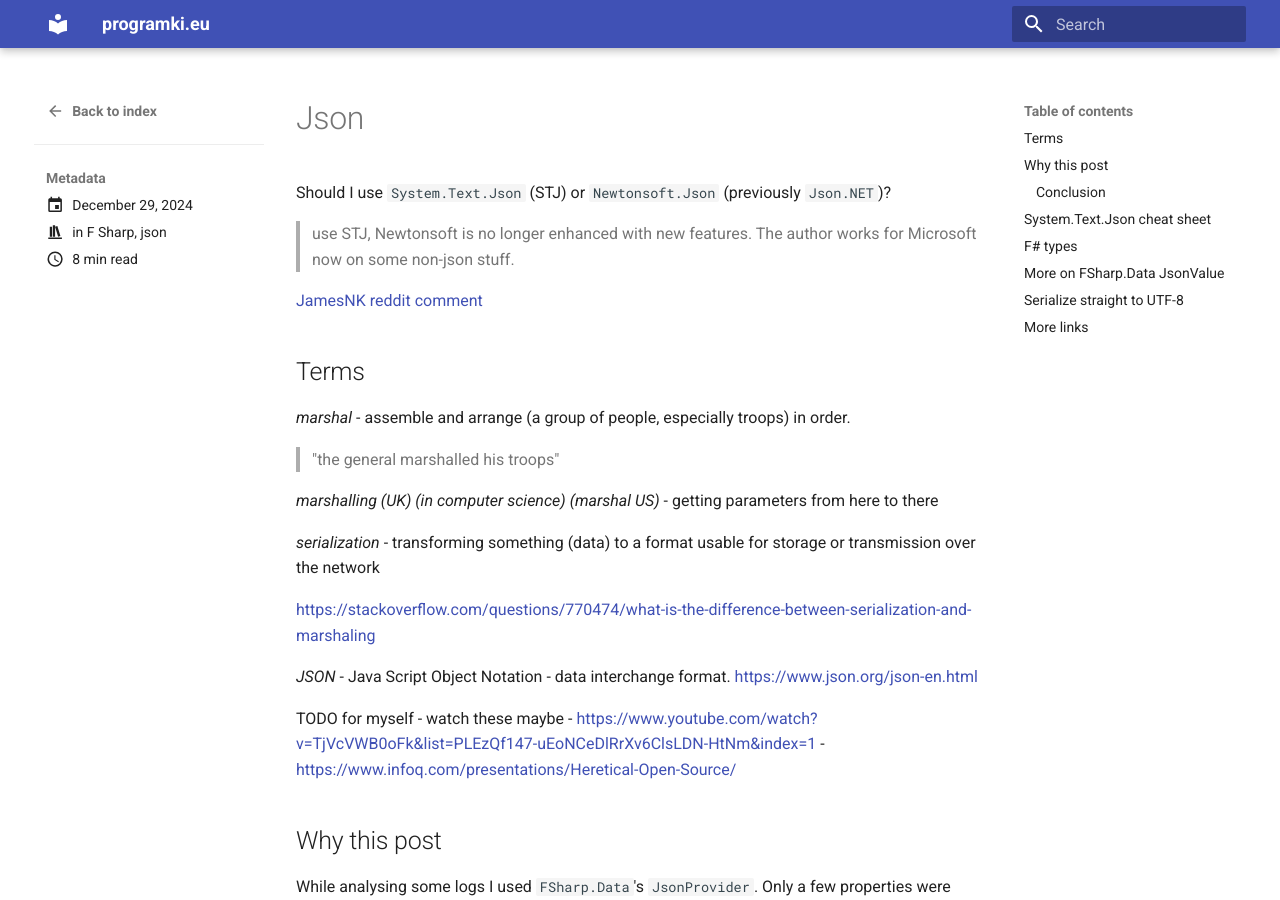
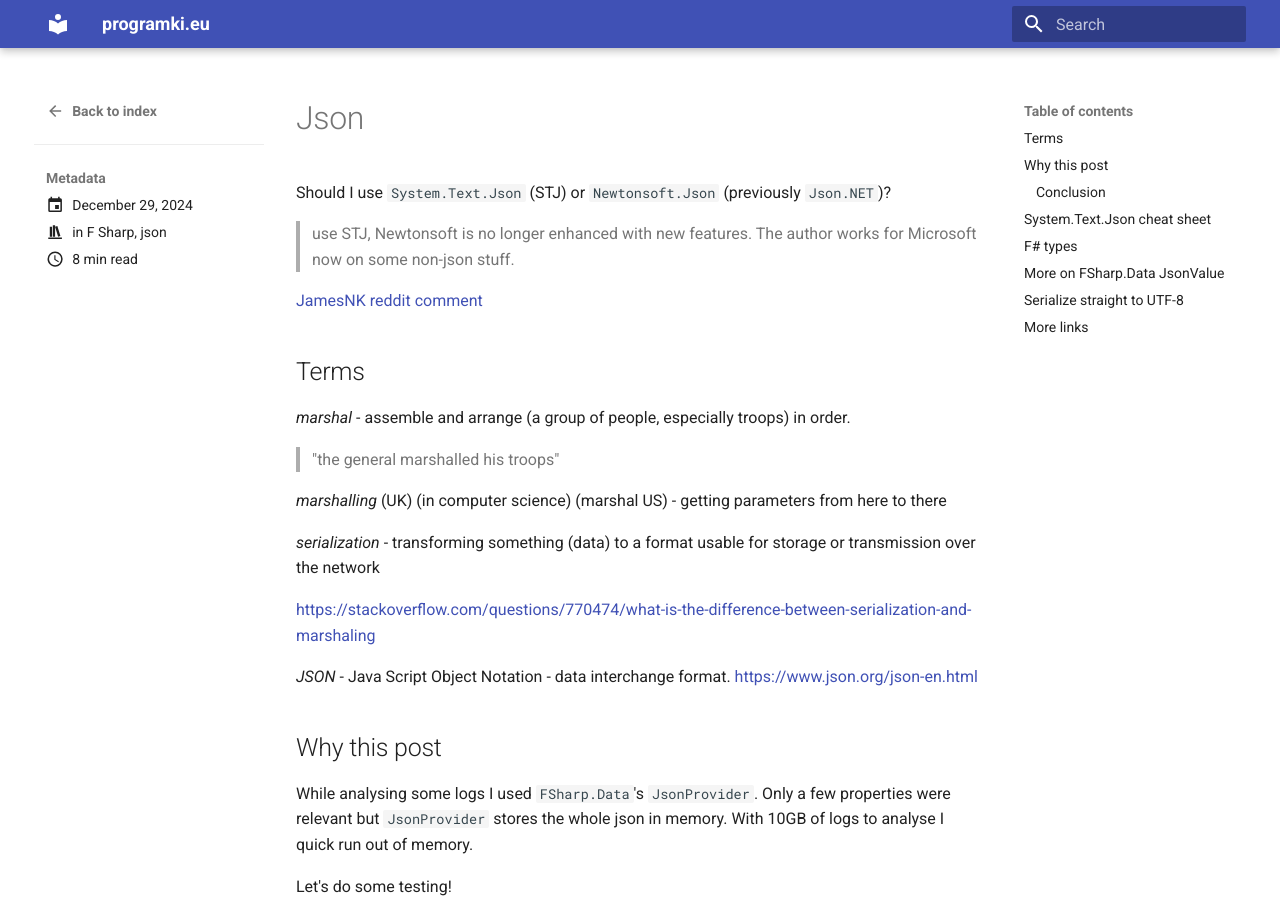
Before and after one commit to inwenis/blog, an MkDocs documentation site: the page built from docs/posts/post19.md, in a window 1280 px wide and 900 px high. Built offline with MkDocs 1.6.1 and Material for MkDocs 9.7.7, drawn with Linux system fonts in a browser that asks for light colours; some of the changed text lies outside the part shown.

Commit message:
reformat

```diff
--- a/docs/posts/post19.md
+++ b/docs/posts/post19.md
@@ -18,7 +18,7 @@ Should I use `System.Text.Json` (STJ) or `Newtonsoft.Json` (previously `Json.NET
 *marshal* - assemble and arrange (a group of people, especially troops) in order.
 > "the general marshalled his troops"
 
-*marshalling (UK) (in computer science) (marshal US)* - getting parameters from here to there
+*marshalling* (UK) (in computer science) (marshal US) - getting parameters from here to there
 
 *serialization* - transforming something (data) to a format usable for storage or transmission over the network
 
@@ -27,9 +27,6 @@ Should I use `System.Text.Json` (STJ) or `Newtonsoft.Json` (previously `Json.NET
 *JSON* - Java Script Object Notation - data interchange format.
 [https://www.json.org/json-en.html](https://www.json.org/json-en.html)
 
-TODO for myself - watch these maybe
- - [https://www.youtube.com/watch?v=TjVcVWB0oFk&list=PLEzQf147-uEoNCeDlRrXv6ClsLDN-HtNm&index=1](https://www.youtube.com/watch?v=TjVcVWB0oFk&list=PLEzQf147-uEoNCeDlRrXv6ClsLDN-HtNm&index=1)
- - [https://www.infoq.com/presentations/Heretical-Open-Source/](https://www.infoq.com/presentations/Heretical-Open-Source/)
 
 ## Why this post
 
```
Also changed, not shown: other parts of docs/posts/post19.md (+8 -2 lines).
